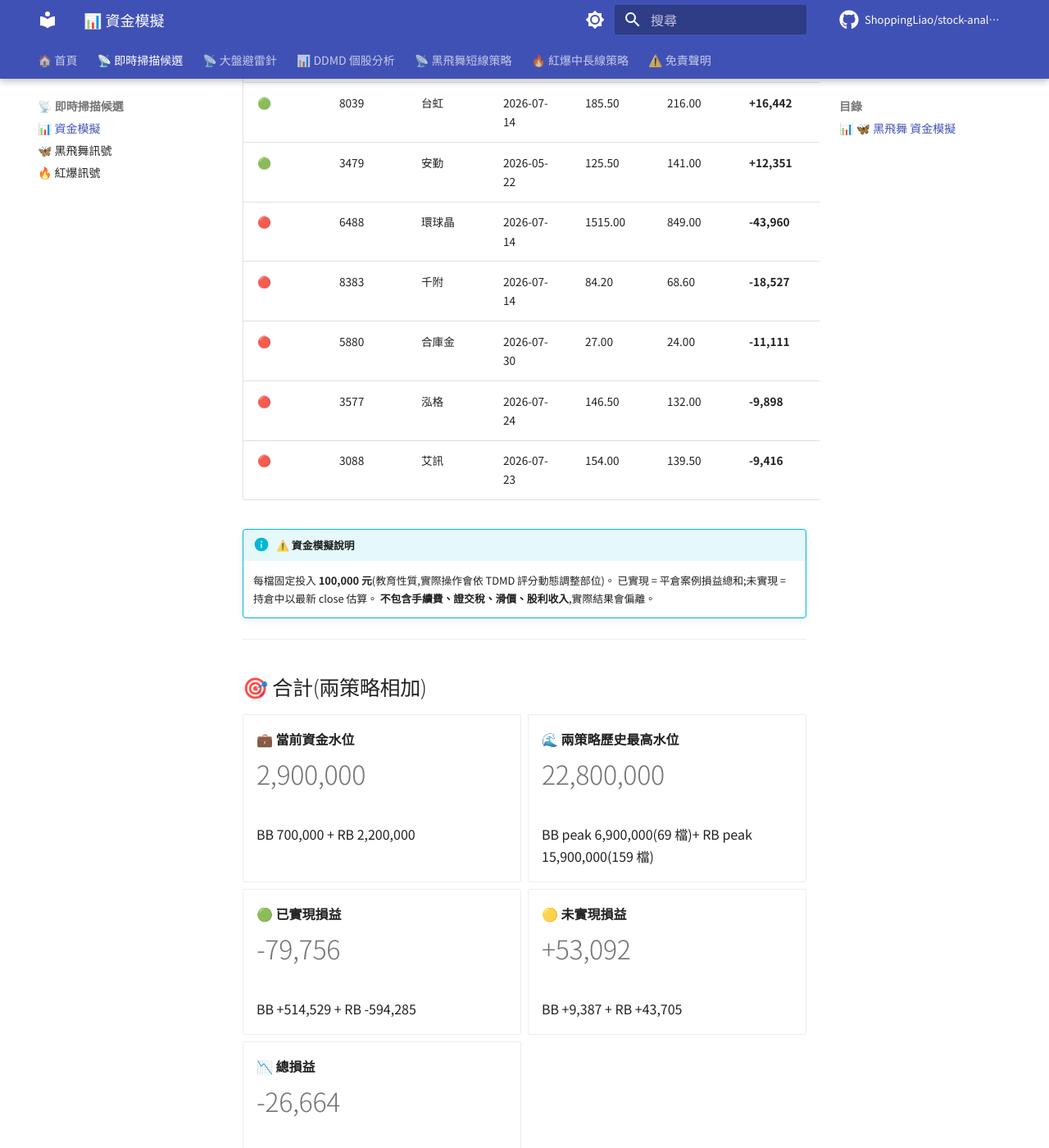
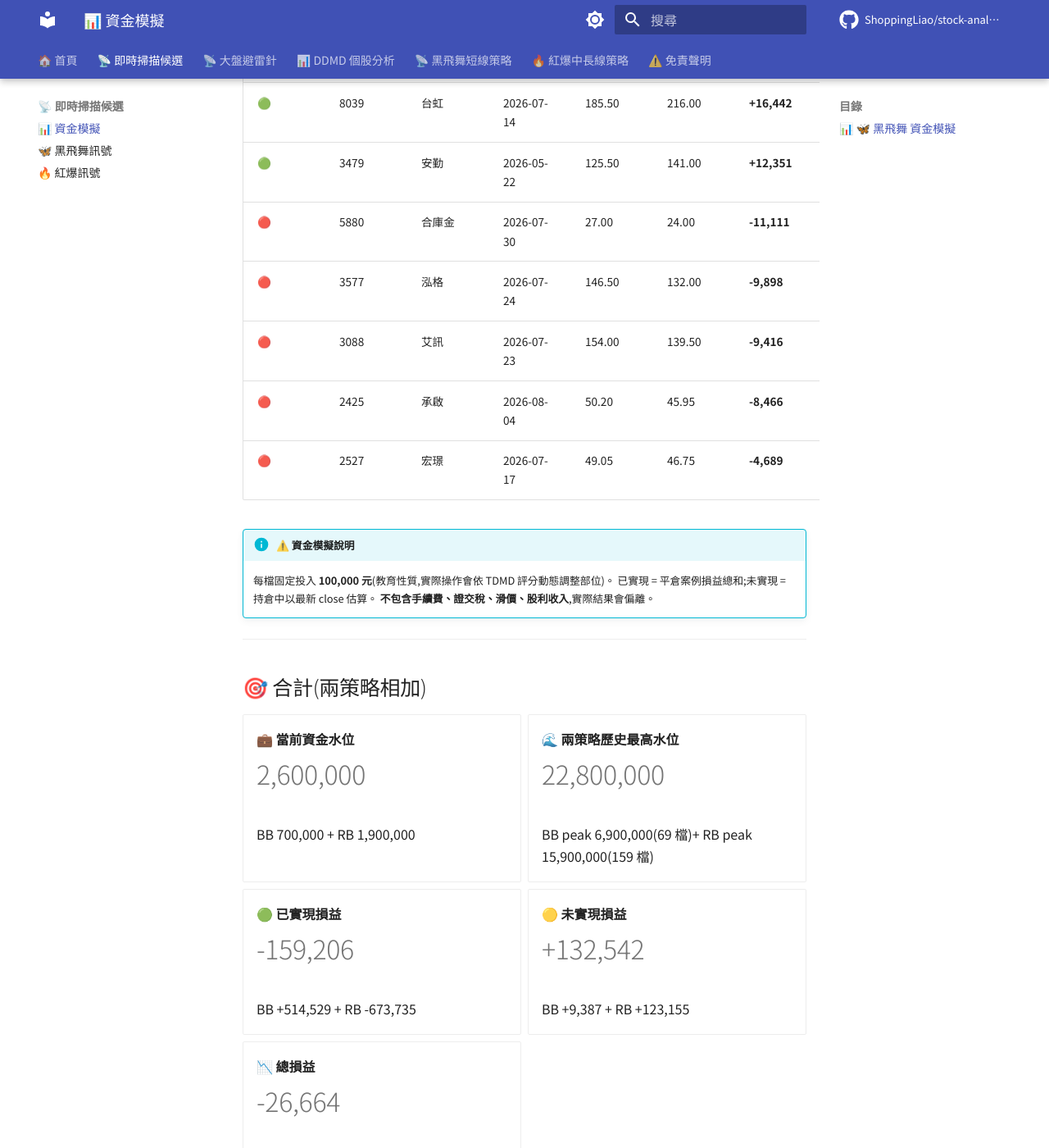
Before and after one commit to ShoppingLiao/stock-analysis-public, an MkDocs documentation site: the page built from docs/signals_capital.md, in a window 1280 px wide and 1400 px high, scrolled down 2979 px. Shown: the whole window at 82% size. Built offline with MkDocs 1.6.1 and Material for MkDocs 9.7.7, drawn with Linux system fonts in a browser that asks for light colours; comment, search, counter and statistics services are not loaded; some of the changed text lies outside the part shown.

Commit message:
docs(signals): update BB + RB + capital (2026-08-11)

```diff
--- a/docs/signals_capital.md
+++ b/docs/signals_capital.md
@@ -75,9 +75,9 @@
 
 -   **💼 當前資金水位**
 
-    # 2,200,000
+    # 1,900,000
 
-    持倉 22 檔 × 100,000
+    持倉 19 檔 × 100,000
 
 -   **🌊 歷史最高水位**
 
@@ -87,15 +87,15 @@
 
 -   **🟢 已實現損益**
 
-    # -594,285
+    # -673,735
 
-    勝率 32.9% / 216 檔已平倉
+    勝率 32.1% / 221 檔已平倉
 
 -   **🟡 未實現損益**
 
-    # +43,705
+    # +123,155
 
-    持倉 22 檔(現價 vs 進場價)
+    持倉 19 檔(現價 vs 進場價)
 
 -   **📉 總損益**
 
@@ -105,7 +105,7 @@
 
 </div>
 
-> **💡 解讀**:這個策略歷史上**同時最多持有 159 檔**(在 2026-06-23),代表「玩這個策略至少要準備 **15,900,000 元**」才不會因資金不夠錯過訊號。當前只佔用 2,200,000(22 檔)。
+> **💡 解讀**:這個策略歷史上**同時最多持有 159 檔**(在 2026-06-23),代表「玩這個策略至少要準備 **15,900,000 元**」才不會因資金不夠錯過訊號。當前只佔用 1,900,000(19 檔)。
 
 ### 持倉中 — Top 5 獲利 / 虧損
 
@@ -116,11 +116,11 @@
 | 🟢 | 2395 | 研華 | 2026-07-09 | 547.00 | 661.00 | **+20,841** | **+20.84%** |
 | 🟢 | 8039 | 台虹 | 2026-07-14 | 185.50 | 216.00 | **+16,442** | **+16.44%** |
 | 🟢 | 3479 | 安勤 | 2026-05-22 | 125.50 | 141.00 | **+12,351** | **+12.35%** |
-| 🔴 | 6488 | 環球晶 | 2026-07-14 | 1515.00 | 849.00 | **-43,960** | **-43.96%** |
-| 🔴 | 8383 | 千附 | 2026-07-14 | 84.20 | 68.60 | **-18,527** | **-18.53%** |
 | 🔴 | 5880 | 合庫金 | 2026-07-30 | 27.00 | 24.00 | **-11,111** | **-11.11%** |
 | 🔴 | 3577 | 泓格 | 2026-07-24 | 146.50 | 132.00 | **-9,898** | **-9.90%** |
 | 🔴 | 3088 | 艾訊 | 2026-07-23 | 154.00 | 139.50 | **-9,416** | **-9.42%** |
+| 🔴 | 2425 | 承啟 | 2026-08-04 | 50.20 | 45.95 | **-8,466** | **-8.47%** |
+| 🔴 | 2527 | 宏璟 | 2026-07-17 | 49.05 | 46.75 | **-4,689** | **-4.69%** |
 
 !!! info "⚠️ 資金模擬說明"
     每檔固定投入 **100,000 元**(教育性質,實際操作會依 TDMD 評分動態調整部位)。
@@ -135,9 +135,9 @@
 
 -   **💼 當前資金水位**
 
-    # 2,900,000
+    # 2,600,000
 
-    BB 700,000 + RB 2,200,000
+    BB 700,000 + RB 1,900,000
 
 -   **🌊 兩策略歷史最高水位**
 
@@ -147,15 +147,15 @@
 
 -   **🟢 已實現損益**
 
-    # -79,756
+    # -159,206
 
-    BB +514,529 + RB -594,285
+    BB +514,529 + RB -673,735
 
 -   **🟡 未實現損益**
 
-    # +53,092
+    # +132,542
 
-    BB +9,387 + RB +43,705
+    BB +9,387 + RB +123,155
 
 -   **📉 總損益**
 
```
Also changed, not shown: docs/signals_red_burst.md (+35 -43 lines).
